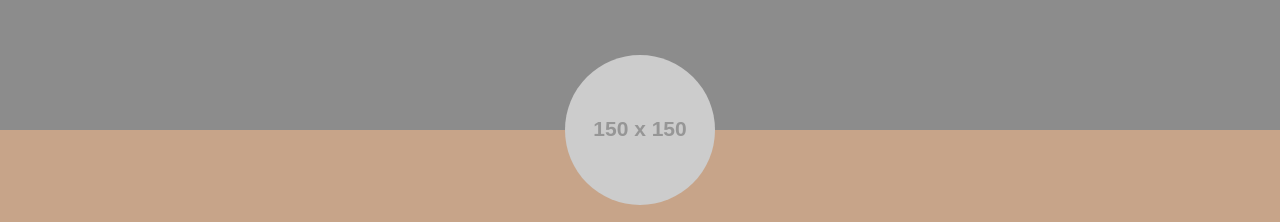
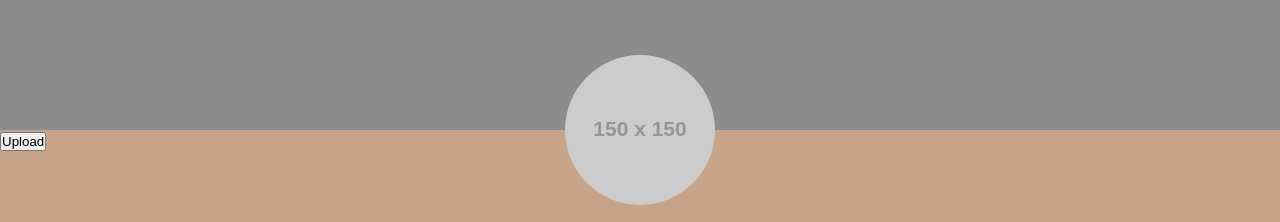
Before and after one commit to TlZeyn/montDor, a React (Create React App) app in the folder front/: page /myrecipes in a window 1280 px wide. Shown: the part 1240-1462 px from the top of the page. Built offline with nearby package versions, Linux system fonts and the light colour scheme.

Commit message:
change route url in recipeForm

```diff
--- a/front/src/components/RecipeForm/RecipeForm.js
+++ b/front/src/components/RecipeForm/RecipeForm.js
@@ -135,7 +135,7 @@ const RecipeForm = () => {
             // console.log(data)
 
 
-            axios.post('http://localhost:5000/createRecipes', {
+            axios.post('http://localhost:5000/creation', {
                 title: title,
                 nbEaters: nbEaters,
                 prepTime: prepTime,
--- a/front/src/components/UploadFront/UploadFront.js
+++ b/front/src/components/UploadFront/UploadFront.js
@@ -1,9 +1,14 @@
-import React, { useState } from 'react'
+import axios from 'axios';
+import React, { useState, useEffect } from 'react'
 
 import './UploadFront.css'
 
 const UploadFront = () => {
     const [image, setImage] = useState({ preview: "", raw: "" });
+
+    useEffect(() => {
+
+    }, [image])
 
     const handleChange = e => {
         if (e.target.files.length) {
@@ -12,25 +17,30 @@ const UploadFront = () => {
                 raw: e.target.files[0]
             });
         }
+        console.log(image)
     };
 
 
     const handleUpload = async e => {
         e.preventDefault();
         const formData = new FormData();
-        formData.append("image", image.raw);
+        formData.append("file", image.raw);
 
-        await fetch("YOUR_URL", {
-            method: "POST",
-            headers: {
-                "Content-Type": "multipart/form-data"
-            },
-            body: formData
-        });
-    };
+        axios.post('http://localhost:5000/upload', formData, {
+
+        })
+            .then((response) => {
+                console.log(response);
+            }, (error) => {
+                console.log(error)
+            });
+    }
+
+
 
     return (
         <div id='uploadFront'>
+
             <label htmlFor="upload-button">
                 <div className='uploadFront_coverImage'>
                     {image.preview ? (
@@ -50,12 +60,15 @@ const UploadFront = () => {
             </div>
             <input
                 type="file"
+                name="upload"
                 id="upload-button"
                 style={{ display: "none" }}
                 onChange={handleChange}
             />
-            <br />
-            {/* <button onClick={handleUpload}>Upload</button> */}
+
+            <button onClick={handleUpload}>Upload</button>
+
+
         </div>
     );
 
```
